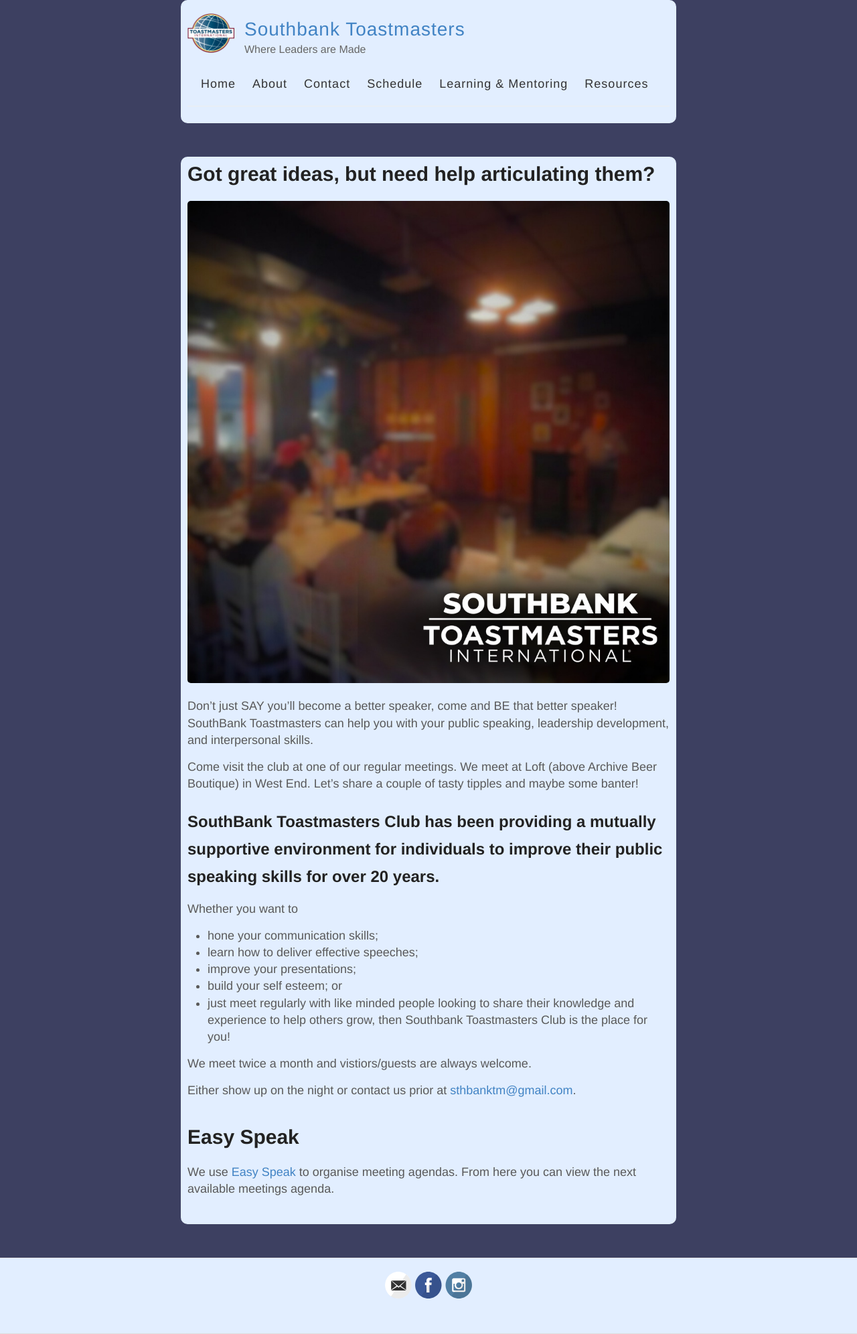
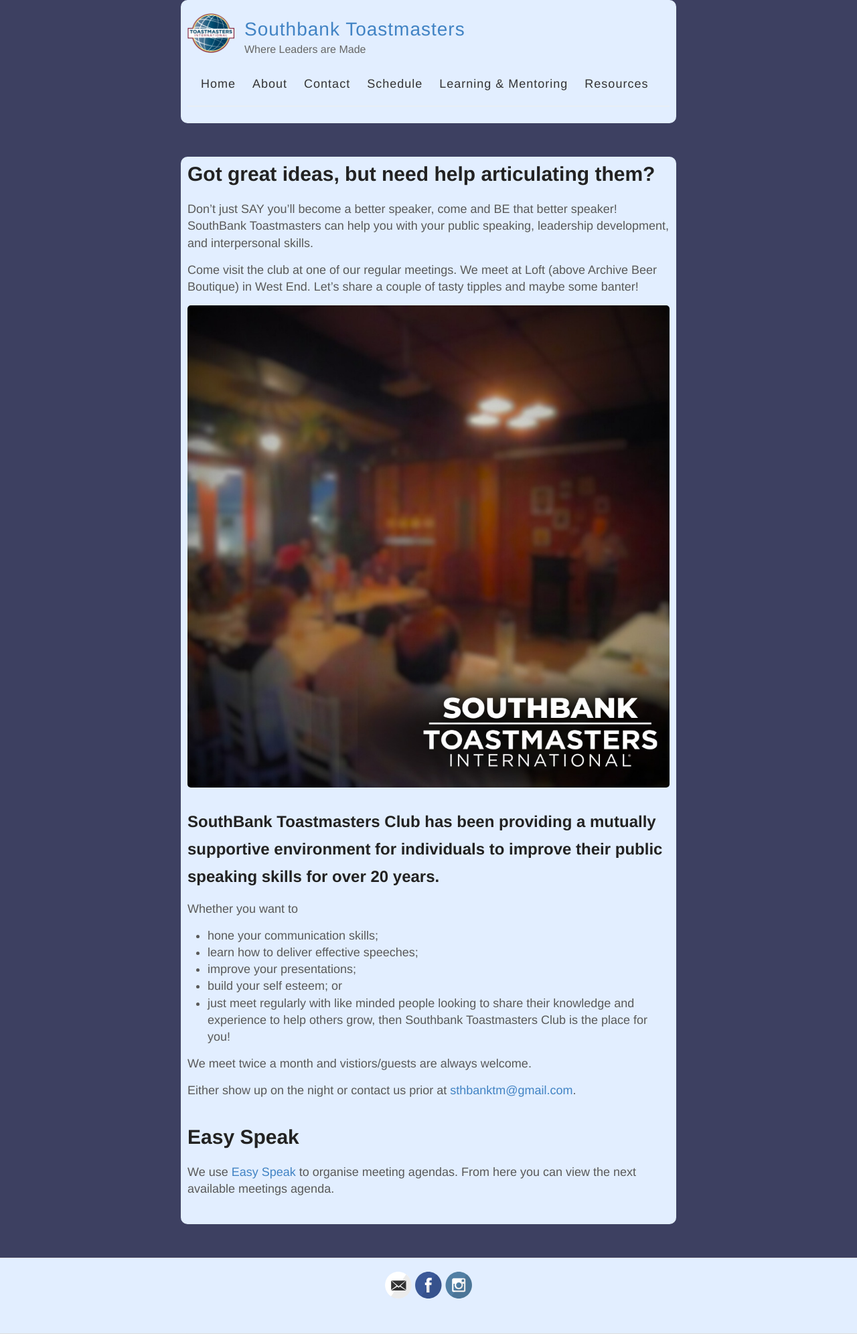
Before and after one commit to colbyprior/southbanktoastmasters, a Jekyll site: the page built from index.md, in a window 1280 px wide. Shown: the whole page at 67% size. Built offline with Jekyll 4.4.1, drawn with Linux system fonts in a browser that asks for light colours.

Commit message:
move image down

```diff
--- a/index.md
+++ b/index.md
@@ -4,11 +4,11 @@ title: Got great ideas, but need help articulating them?
 order: 1
 ---
 
-![_config.yml]({{ site.baseurl }}/images/blur.jpeg)
-
 Don’t just SAY you’ll become a better speaker, come and BE that better speaker! SouthBank Toastmasters can help you with your public speaking, leadership development, and interpersonal skills.
 
 Come visit the club at one of our regular meetings. We meet at Loft (above Archive Beer Boutique) in West End. Let’s share a couple of tasty tipples and maybe some banter!
+
+![_config.yml]({{ site.baseurl }}/images/blur.jpeg)
 
 ## SouthBank Toastmasters Club has been providing a mutually supportive environment for individuals to improve their public speaking skills for over 20 years.
 Whether you want to
```
